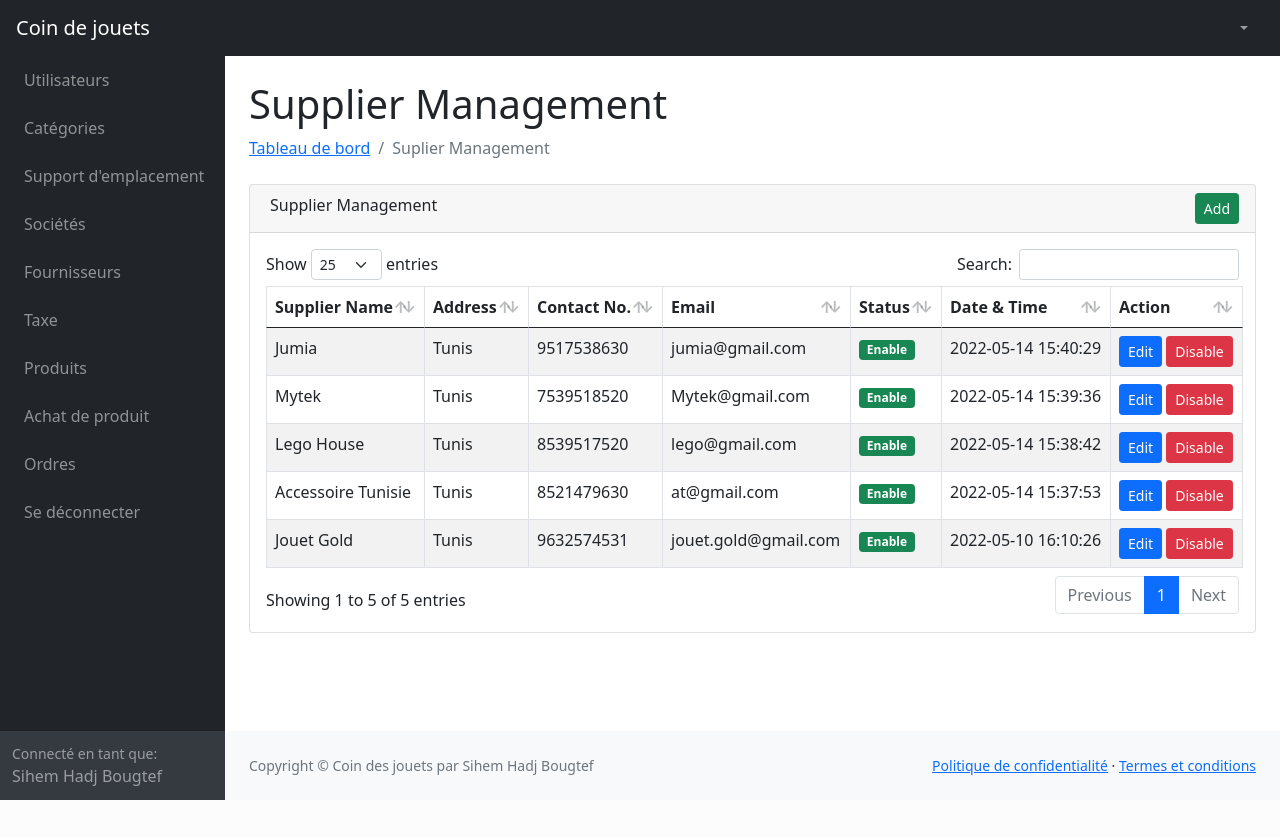
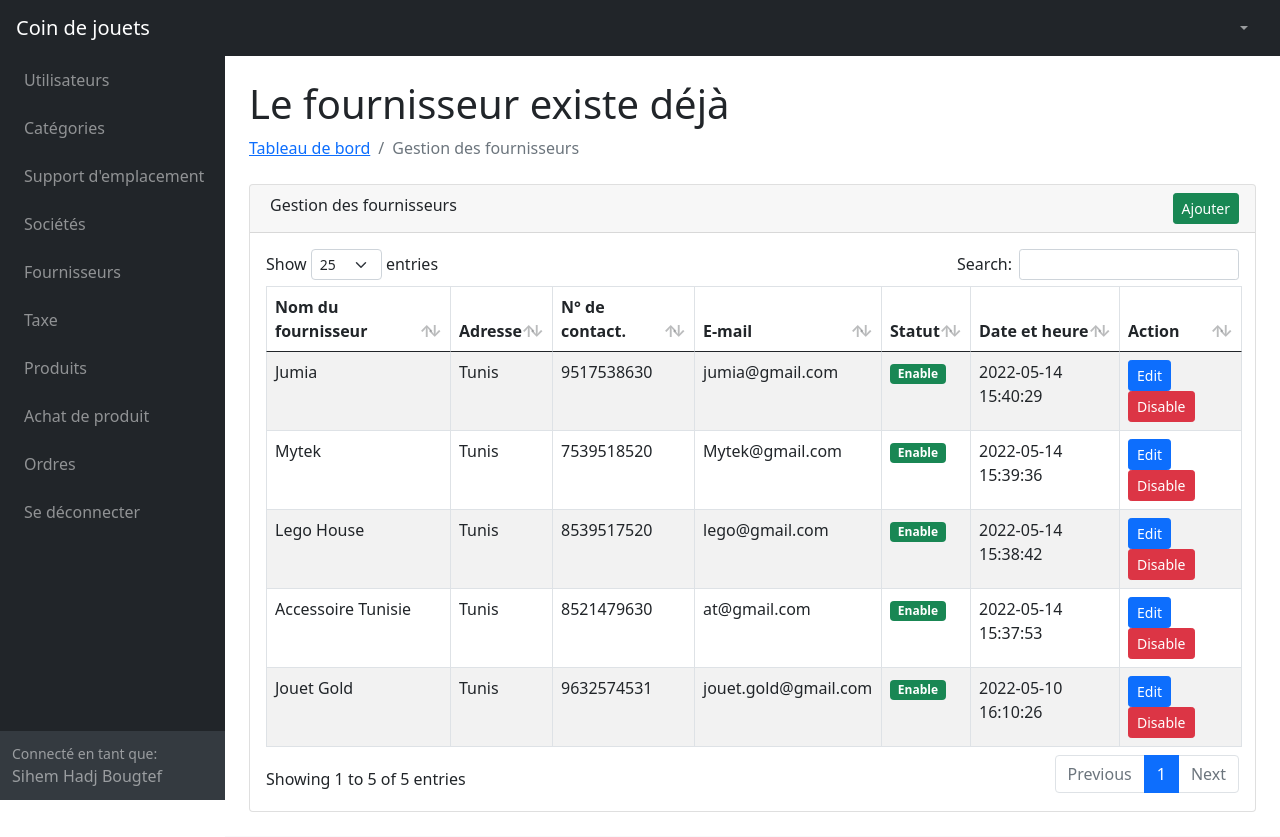
Before and after one commit to Jaberzarif/inventory, a PHP site: page /ims/supplier.php in a window 1280 px wide. Shown: the top 837 px of the page. Before the commit the page ends 800 px from the top, so only its background shows below. Run offline with PHP 8.4, Linux system fonts and the light colour scheme; a user stored in the database is signed in; data comes from the database, SQL or seed files in the repository; both versions use the stored data as it was after the commit; some libraries are stand-ins or nearby versions.

Commit message:
second commit

```diff
--- a/login.php
+++ b/login.php
@@ -107,6 +107,9 @@ if(isset($_POST["login_button"]))
                             <div class="col-lg-5">
                                 <br />
                                 <br />
+                                <center>
+                                <img class="text-center" src="img/logo8.jpg" title="logo" alt="logo" width="100" height="100"/>
+                                </center>
                                 <h1 class="text-center text-danger mt-5"><b>Coin des Jouets</b></h1>
                                 <div class="card shadow-lg border-0 rounded-lg mt-5">
                                     <div class="card-header"><h3 class="text-center font-weight-light my-4">Connexion de l'administrateur</h3></div>
--- a/product.php
+++ b/product.php
@@ -42,7 +42,7 @@ if(isset($_POST["add_product"]))
 
     if(empty($_POST["item_name"]))
     {
-        $error .= '<li>Product Name is required</li>';
+        $error .= '<li>Le nom du produit est requis</li>';
     }
     else
     {
--- a/product_purchase.php
+++ b/product_purchase.php
@@ -114,7 +114,7 @@ if(isset($_POST["add_purchase"]))
 
     if(empty($_POST["item_expired_year"]))
     {
-        $error .= '<li>L'année d'expiration est requise</li>';
+        $error .= '<li>année d expiration est requise</li>';
     }
     else
     {
--- a/supplier.php
+++ b/supplier.php
@@ -26,7 +26,7 @@ if(isset($_POST["add_supplier"]))
 
     if(empty($_POST["supplier_name"]))
     {
-        $error .= '<li>Supplier Name is required</li>';
+        $error .= '<li>Le nom du fournisseur est requis</li>';
     }
     else
     {
@@ -35,7 +35,7 @@ if(isset($_POST["add_supplier"]))
 
     if(empty($_POST["supplier_address"]))
     {
-        $error .= '<li>Supplier Address is required</li>';
+        $error .= '<li>Le nom du fournisseur est requis</li>';
     }
     else
     {
@@ -44,13 +44,13 @@ if(isset($_POST["add_supplier"]))
 
     if(empty($_POST["supplier_contact_no"]))
     {
-        $error .= '<li>Supplier Contact Number is required</li>';
+        $error .= '<li>Le numéro de contact du fournisseur est requis</li>';
     }
     else
     {
         if(!preg_match('/^[0-9]{10}+$/', $_POST["supplier_contact_no"]))
         {
-            $error .= '<li>Invalid Supplier Contact Number</li>';
+            $error .= '<li>Numéro de contact du fournisseur non valide</li>';
         }
         else
         {
@@ -60,13 +60,13 @@ if(isset($_POST["add_supplier"]))
 
     if(empty($_POST["supplier_email"]))
     {
-        $error .= '<li>Supplier Email is required</li>';
+        $error .= '<li>e-mail du fournisseur est requis</li>';
     }
     else
     {
         if(!filter_var($_POST["supplier_email"], FILTER_VALIDATE_EMAIL))
         {
-            $error .= '<li>Invalid Supplier Email Address</li>';
+            $error .= '<li>Adresse e-mail du fournisseur non valide</li>';
         }
         else
         {
@@ -85,7 +85,7 @@ if(isset($_POST["add_supplier"]))
 
         if($object->row_count() > 0)
         {
-            $error = '<li>Supplier Already Exists</li>';
+            $error = '<li>Le fournisseur existe déjà</li>';
         }
         else
         {
@@ -117,7 +117,7 @@ if(isset($_POST["edit_supplier"]))
 
     if(empty($_POST["supplier_name"]))
     {
-        $error .= '<li>Supplier Name is required</li>';
+        $error .= '<li>Le nom du fournisseur est requis</li>';
     }
     else
     {
@@ -126,7 +126,7 @@ if(isset($_POST["edit_supplier"]))
 
     if(empty($_POST["supplier_address"]))
     {
-        $error .= '<li>Supplier Address is required</li>';
+        $error .= '<li>Adresse du fournisseur est obligatoire</li>';
     }
     else
     {
@@ -135,13 +135,13 @@ if(isset($_POST["edit_supplier"]))
 
     if(empty($_POST["supplier_contact_no"]))
     {
-        $error .= '<li>Supplier Contact Number is required</li>';
+        $error .= '<li>Le numéro de contact du fournisseur est requis</li>';
     }
     else
     {
         if(!preg_match('/^[0-9]{10}+$/', $_POST["supplier_contact_no"]))
         {
-            $error .= '<li>Invalid Supplier Contact Number</li>';
+            $error .= '<li>Numéro de contact du fournisseur non valide</li>';
         }
         else
         {
@@ -157,7 +157,7 @@ if(isset($_POST["edit_supplier"]))
     {
         if(!filter_var($_POST["supplier_email"], FILTER_VALIDATE_EMAIL))
         {
-            $error .= '<li>Invalid Supplier Email Address</li>';
+            $error .= '<li>Adresse e-mail du fournisseur non valide</li>';
         }
         else
         {
@@ -179,7 +179,7 @@ if(isset($_POST["edit_supplier"]))
 
         if($object->row_count() > 0)
         {
-            $error = '<li>Supplier Already Exists</li>';
+            $error = '<li>Le fournisseur existe déjà</li>';
         }
         else
         {
@@ -235,7 +235,7 @@ include('header.php');
 ?>
 
                         <div class="container-fluid px-4">
-                            <h1 class="mt-4">Supplier Management</h1>
+                            <h1 class="mt-4">Le fournisseur existe déjà</h1>
 
                         <?php
                         if(isset($_GET["action"], $_GET["code"]))
@@ -246,8 +246,8 @@ include('header.php');
 
                             <ol class="breadcrumb mb-4">
                                 <li class="breadcrumb-item"><a href="index.php">Tableau de bord</a></li>
-                                <li class="breadcrumb-item"><a href="supplier.php">Supplier Management</a></li>
-                                <li class="breadcrumb-item active">Add New Supplier</li>
+                                <li class="breadcrumb-item"><a href="supplier.php">Gestion des fournisseurs</a></li>
+                                <li class="breadcrumb-item active">Ajouter un nouveau fournisseur</li>
                             </ol>
                             <div class="row">
                                 <div class="col-md-6">
@@ -259,28 +259,28 @@ include('header.php');
                                     ?>
                                     <div class="card mb-4">
                                         <div class="card-header">
-                                            <i class="fas fa-user-plus"></i> Add New Supplier
+                                            <i class="fas fa-user-plus"></i> Ajouter un nouveau fournisseur
                                         </div>
                                         <div class="card-body">
                                             <form method="post">
                                                 <div class="form-floating mb-3">
-                                                    <input class="form-control" id="supplier_name" type="text" placeholder="Enter Supplier Name" name="supplier_name" value="<?php if(isset($_POST["supplier_name"])) echo $_POST["supplier_name"]; ?>" />
-                                                    <label for="supplier_name">Supplier Name</label>
+                                                    <input class="form-control" id="supplier_name" type="text" placeholder="Entrez le nom du fournisseur" name="supplier_name" value="<?php if(isset($_POST["supplier_name"])) echo $_POST["supplier_name"]; ?>" />
+                                                    <label for="supplier_name">Nom du fournisseur</label>
                                                 </div>
                                                 <div class="form-floating mb-3">
-                                                    <textarea class="form-control" id="supplier_address" placeholder="Enter Supplier Address" name="supplier_address"><?php if(isset($_POST["supplier_address"])) echo $_POST["supplier_address"]; ?></textarea>
-                                                    <label for="supplier_address">Address</label>
+                                                    <textarea class="form-control" id="supplier_address" placeholder="Entrez l'adresse du fournisseur" name="supplier_address"><?php if(isset($_POST["supplier_address"])) echo $_POST["supplier_address"]; ?></textarea>
+                                                    <label for="supplier_address">Adresse</label>
                                                 </div>
                                                 <div class="form-floating mb-3">
-                                                    <input class="form-control" id="supplier_contact_no" type="text" placeholder="Enter Supplier Contact Number" name="supplier_contact_no" value="<?php if(isset($_POST["supplier_contact_no"])) echo $_POST["supplier_contact_no"]; ?>" />
-                                                    <label for="supplier_contact_no">Contact No.</label>
+                                                    <input class="form-control" id="supplier_contact_no" type="text" placeholder="Entrez le numéro de contact du fournisseur" name="supplier_contact_no" value="<?php if(isset($_POST["supplier_contact_no"])) echo $_POST["supplier_contact_no"]; ?>" />
+                                                    <label for="supplier_contact_no">N° de contact.</label>
                                                 </div>
                                                 <div class="form-floating mb-3">
-                                                    <input class="form-control" id="supplier_email" type="text" placeholder="Enter Supplier Email Address" name="supplier_email" value="<?php if(isset($_POST["supplier_email"])) echo $_POST["supplier_email"]; ?>" />
-                                                    <label for="supplier_email">Email Address</label>
+                                                    <input class="form-control" id="supplier_email" type="text" placeholder="Entrez l'adresse e-mail du fournisseur" name="supplier_email" value="<?php if(isset($_POST["supplier_email"])) echo $_POST["supplier_email"]; ?>" />
+                                                    <label for="supplier_email">Adresse e-mail</label>
                                                 </div>
                                                 <div class="mt-4 mb-0">
-                                                    <input type="submit" name="add_supplier" class="btn btn-success" value="Add" />
+                                                    <input type="submit" name="add_supplier" class="btn btn-success" value="Ajouter" />
                                                 </div>
                                             </form>
                                         </div>
@@ -307,8 +307,8 @@ include('header.php');
                                 ?>
                                 <ol class="breadcrumb mb-4">
                                     <li class="breadcrumb-item"><a href="index.php">Tableau de bord</a></li>
-                                    <li class="breadcrumb-item"><a href="supplier.php">Supplier Management</a></li>
-                                    <li class="breadcrumb-item active">Edit Supplier Data</li>
+                                    <li class="breadcrumb-item"><a href="supplier.php">Gestion des fournisseurs</a></li>
+                                    <li class="breadcrumb-item active">Modifier les données du fournisseur</li>
                                 </ol>
                                 <div class="row">
                                     <div class="col-md-6">
@@ -320,29 +320,29 @@ include('header.php');
                                         ?>
                                         <div class="card mb-4">
                                             <div class="card-header">
-                                                <i class="fas fa-user-edit"></i> Edit Supplier Data
+                                                <i class="fas fa-user-edit"></i> Modifier les données du fournisseur
                                             </div>
                                             <div class="card-body">
                                                 <form method="post">
                                                     <div class="form-floating mb-3">
-                                                    <input class="form-control" id="supplier_name" type="text" placeholder="Enter Supplier Name" name="supplier_name" value="<?php echo $supplier_row["supplier_name"]; ?>" />
-                                                    <label for="supplier_name">Supplier Name</label>
+                                                    <input class="form-control" id="supplier_name" type="text" placeholder="Entrez le nom du fournisseur" name="supplier_name" value="<?php echo $supplier_row["supplier_name"]; ?>" />
+                                                    <label for="supplier_name">Nom du fournisseur</label>
                                                 </div>
                                                 <div class="form-floating mb-3">
-                                                    <textarea class="form-control" id="supplier_address" placeholder="Enter Supplier Address" name="supplier_address"><?php echo $supplier_row["supplier_address"]; ?></textarea>
-                                                    <label for="supplier_address">Address</label>
+                                                    <textarea class="form-control" id="supplier_address" placeholder="Entrez l'adresse du fournisseur" name="supplier_address"><?php echo $supplier_row["supplier_address"]; ?></textarea>
+                                                    <label for="supplier_address">Adresse</label>
                                                 </div>
                                                 <div class="form-floating mb-3">
-                                                    <input class="form-control" id="supplier_contact_no" type="text" placeholder="Enter Supplier Contact Number" name="supplier_contact_no" value="<?php echo $supplier_row["supplier_contact_no"]; ?>" />
-                                                    <label for="supplier_contact_no">Contact No.</label>
+                                                    <input class="form-control" id="supplier_contact_no" type="text" placeholder="Entrez le numéro de contact du fournisseur" name="supplier_contact_no" value="<?php echo $supplier_row["supplier_contact_no"]; ?>" />
+                                                    <label for="supplier_contact_no">N° de contact.</label>
                                                 </div>
                                                 <div class="form-floating mb-3">
-                                                    <input class="form-control" id="supplier_email" type="text" placeholder="Enter Supplier Email Address" name="supplier_email" value="<?php echo $supplier_row["supplier_email"]; ?>" />
-                                                    <label for="supplier_email">Email Address</label>
+                                                    <input class="form-control" id="supplier_email" type="text" placeholder="Entrez l'adresse e-mail du fournisseur" name="supplier_email" value="<?php echo $supplier_row["supplier_email"]; ?>" />
+                                                    <label for="supplier_email">Adresse e-mail</label>
                                                 </div>
                                                     <div class="mt-4 mb-0">
                                                         <input type="hidden" name="supplier_id" value="<?php echo trim($_GET["code"]); ?>" />
-                                                        <input type="submit" name="edit_supplier" class="btn btn-primary" value="Edit" />
+                                                        <input type="submit" name="edit_supplier" class="btn btn-primary" value="Modifier" />
                                                     </div>
                                                 </form>
                                             </div>
@@ -371,7 +371,7 @@ include('header.php');
 
                             <ol class="breadcrumb mb-4">
                                 <li class="breadcrumb-item"><a href="index.php">Tableau de bord</a></li>
-                                <li class="breadcrumb-item active">Suplier Management</li>
+                                <li class="breadcrumb-item active">Gestion des fournisseurs</li>
                             </ol>
 
                             <?php
@@ -401,10 +401,10 @@ include('header.php');
                                 <div class="card-header">
                                     <div class="row">
                                         <div class="col col-md-6">
-                                            <i class="fas fa-table me-1"></i> Supplier Management
+                                            <i class="fas fa-table me-1"></i> Gestion des fournisseurs
                                         </div>
                                         <div class="col col-md-6" align="right">
-                                            <a href="supplier.php?action=add&code=<?php echo $object->convert_data('add'); ?>" class="btn btn-success btn-sm">Add</a>
+                                            <a href="supplier.php?action=add&code=<?php echo $object->convert_data('add'); ?>" class="btn btn-success btn-sm">Ajouter</a>
                                         </div>
                                     </div>
                                 </div>
@@ -413,12 +413,12 @@ include('header.php');
                                     <table id="supplier_data" class="table table-bordered table-striped">
                                         <thead>
                                             <tr>
-                                                <th>Supplier Name</th>
-                                                <th>Address</th>
-                                                <th>Contact No.</th>
-                                                <th>Email</th>
-                                                <th>Status</th>
-                                                <th>Date & Time</th>
+                                                <th>Nom du fournisseur</th>
+                                                <th>Adresse</th>
+                                                <th>N° de contact.</th>
+                                                <th>E-mail</th>
+                                                <th>Statut</th>
+                                                <th>Date et heure</th>
                                                 <th>Action</th>
                                             </tr>
                                         </thead>
```
Also changed, not shown: inventory.sql (+10 -10 lines), setting.php (+22 -22 lines), tax.php (+39 -39 lines), user.php (+15 -15 lines), img/logo8.jpg (added).
